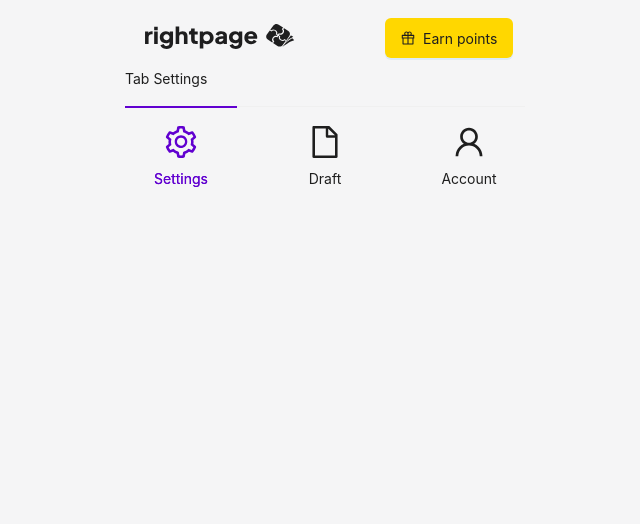
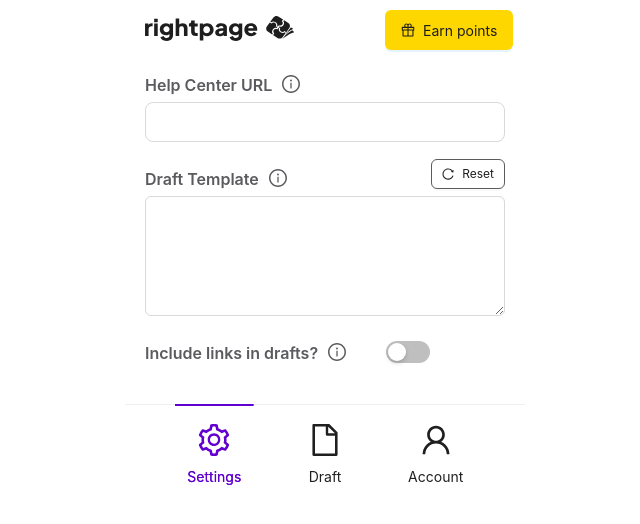
Before and after one commit to sohaibsalman/zendesk-support-chrome-extension, a React (Create React App) app: page / in a window 1280 px wide. Shown: the top 524 px of the page, without its empty margins (315-955 px from the left). Built offline with nearby package versions, Linux system fonts and the light colour scheme.

Commit message:
Populate settings page

```diff
--- a/src/components/AppNavigation/AppNavigation.tsx
+++ b/src/components/AppNavigation/AppNavigation.tsx
@@ -1,18 +1,23 @@
 import { Tabs } from "antd";
 import { FileOutlined, SettingOutlined, UserOutlined } from "@ant-design/icons";
+import { AccountPage, DraftPage, SettingPage } from "../../pages";
+import Container from "../Container/Container";
 
 const links = [
   {
     label: "Settings",
     icon: <SettingOutlined />,
+    component: <SettingPage />,
   },
   {
     label: "Draft",
     icon: <FileOutlined />,
+    component: <DraftPage />,
   },
   {
     label: "Account",
     icon: <UserOutlined />,
+    component: <AccountPage />,
   },
 ];
 
@@ -26,12 +31,15 @@ function AppNavigation() {
         </div>
       ),
       key: link.label,
-      children: `Tab ${link.label}`,
+      children: <Container>{link.component}</Container>,
     };
   });
 
   return (
-    <div className="app-navigation">
+    <div
+      className="app-navigation"
+      style={{ position: "absolute", bottom: 0, width: "100%" }}
+    >
       <Tabs items={renderedTabItems} tabPosition="bottom" />
     </div>
   );
--- a/src/components/Buttons/AppButton.tsx
+++ b/src/components/Buttons/AppButton.tsx
@@ -12,6 +12,7 @@ function AppButton(props: Props) {
 
   if (colorType === colorTypes.purple) color = colors.purple;
   else if (colorType === colorTypes.yellow) color = colors.yellow;
+  else if (colorType === colorTypes.gray) color = colors.grayed;
 
   const theme: ThemeConfig = {
     components: {
@@ -28,7 +29,7 @@ function AppButton(props: Props) {
   return (
     <>
       <ConfigProvider theme={theme}>
-        <Button {...props} style={{ color: textColor }}>
+        <Button {...props} style={{ ...props.style, color: textColor }}>
           {props.children}
         </Button>
       </ConfigProvider>
--- /dev/null
+++ b/src/components/Container/Container.tsx
@@ -0,0 +1,16 @@
+interface Props {
+  children: React.ReactElement;
+}
+
+function Container({ children }: Props) {
+  return (
+    <div
+      className="container"
+      style={{ padding: "0 20px", height: 335, overflowY: "auto" }}
+    >
+      {children}
+    </div>
+  );
+}
+
+export default Container;
--- a/src/constants/colors.ts
+++ b/src/constants/colors.ts
@@ -8,6 +8,11 @@ export const colors = {
     default: "#FFD700",
     hover: "#FFE60D",
     pressed: "#D19E00",
+  },
+  grayed: {
+    default: "#5B5B5F",
+    hover: "#AEAEB2",
+    pressed: "#5B5B5F",
   },
   gray: {
     500: "#5B5B5F",
--- a/src/constants/theme.ts
+++ b/src/constants/theme.ts
@@ -17,6 +17,10 @@ const customTheme: ThemeConfig = {
       colorPrimaryHover: colors.purple.hover,
       colorPrimaryActive: colors.purple.pressed,
     },
+    Typography: {
+      colorTextHeading: colors.gray[500],
+      titleMarginBottom: 5,
+    },
   },
 };
 
--- a/src/index.css
+++ b/src/index.css
@@ -1,11 +1,11 @@
-body {
-    background-color: #F5F5F6;
+* {
+    margin: 0;
 }
-
 .main {
     height: 500px;
     width: 400px;
     margin: 0 auto;
+    position: relative;
 }
 
 
@@ -24,3 +24,7 @@ body {
     width: 50%;
     justify-content: center;
 }
+
+.ant-tabs-nav {
+    padding: 0 50px;
+}
--- /dev/null
+++ b/src/pages/account/AccountPage.tsx
@@ -0,0 +1,5 @@
+function AccountPage() {
+  return <h1>AccountPage</h1>;
+}
+
+export default AccountPage;
--- /dev/null
+++ b/src/pages/draft/DraftPage.tsx
@@ -0,0 +1,5 @@
+function DraftPage() {
+  return <h1>DraftPage</h1>;
+}
+
+export default DraftPage;
--- /dev/null
+++ b/src/pages/index.ts
@@ -0,0 +1,5 @@
+import SettingPage from "./setting/SettingPage";
+import DraftPage from "./draft/DraftPage";
+import AccountPage from "./account/AccountPage";
+
+export { SettingPage, DraftPage, AccountPage };
--- /dev/null
+++ b/src/pages/setting/SettingPage.tsx
@@ -0,0 +1,59 @@
+import { InfoCircleOutlined, ReloadOutlined } from "@ant-design/icons";
+import { Input, Row, Switch, Tooltip, Typography } from "antd";
+
+import { colorTypes, colors } from "../../constants/colors";
+import AppButton from "../../components/Buttons/AppButton";
+
+function SettingPage() {
+  return (
+    <>
+      <Row style={{ marginTop: 20 }}>
+        <Typography.Title level={5}>Help Center URL</Typography.Title>
+        <Tooltip placement="right" title="What is Help Center URL? ">
+          <InfoCircleOutlined style={infoIconStyles} />
+        </Tooltip>
+      </Row>
+      <Row>
+        <Input size="large" />
+      </Row>
+      <Row style={{ marginTop: 25 }}>
+        <Row style={{ flexGrow: 1 }}>
+          <Typography.Title level={5}>Draft Template</Typography.Title>
+          <Tooltip placement="right" title="What is Help Center URL? ">
+            <InfoCircleOutlined style={infoIconStyles} />
+          </Tooltip>
+        </Row>
+        <AppButton
+          icon={<ReloadOutlined />}
+          colorType={colorTypes.gray}
+          textColor={colors.gray[900]}
+          style={{
+            padding: "5px 10px",
+            height: 30,
+            fontSize: 12,
+            marginTop: -8,
+          }}
+        >
+          Reset
+        </AppButton>
+      </Row>
+      <Input.TextArea rows={5} />
+      <Row style={{ marginTop: 25 }}>
+        <Typography.Title level={5}>Include links in drafts?</Typography.Title>
+        <Tooltip placement="right" title="What is Help Center URL? ">
+          <InfoCircleOutlined style={infoIconStyles} />
+        </Tooltip>
+        <Switch style={{ marginLeft: 40 }} />
+      </Row>
+    </>
+  );
+}
+
+const infoIconStyles: React.CSSProperties = {
+  fontSize: 18,
+  color: colors.gray[500],
+  marginLeft: 10,
+  marginTop: -6,
+};
+
+export default SettingPage;
--- a/src/pages/settings/Settings.tsx
+++ /dev/null
@@ -1,5 +0,0 @@
-function Settings() {
-  return <h1>Settings</h1>;
-}
-
-export default Settings;
```
